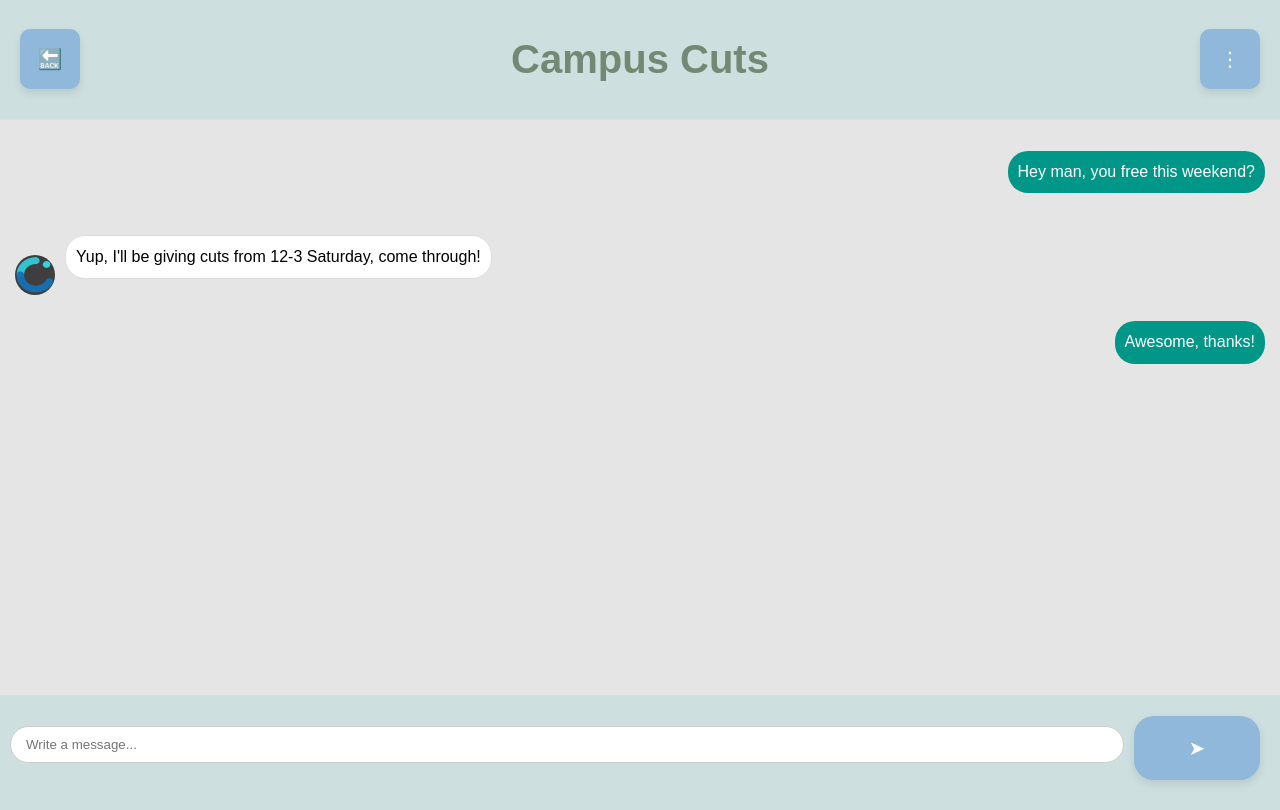
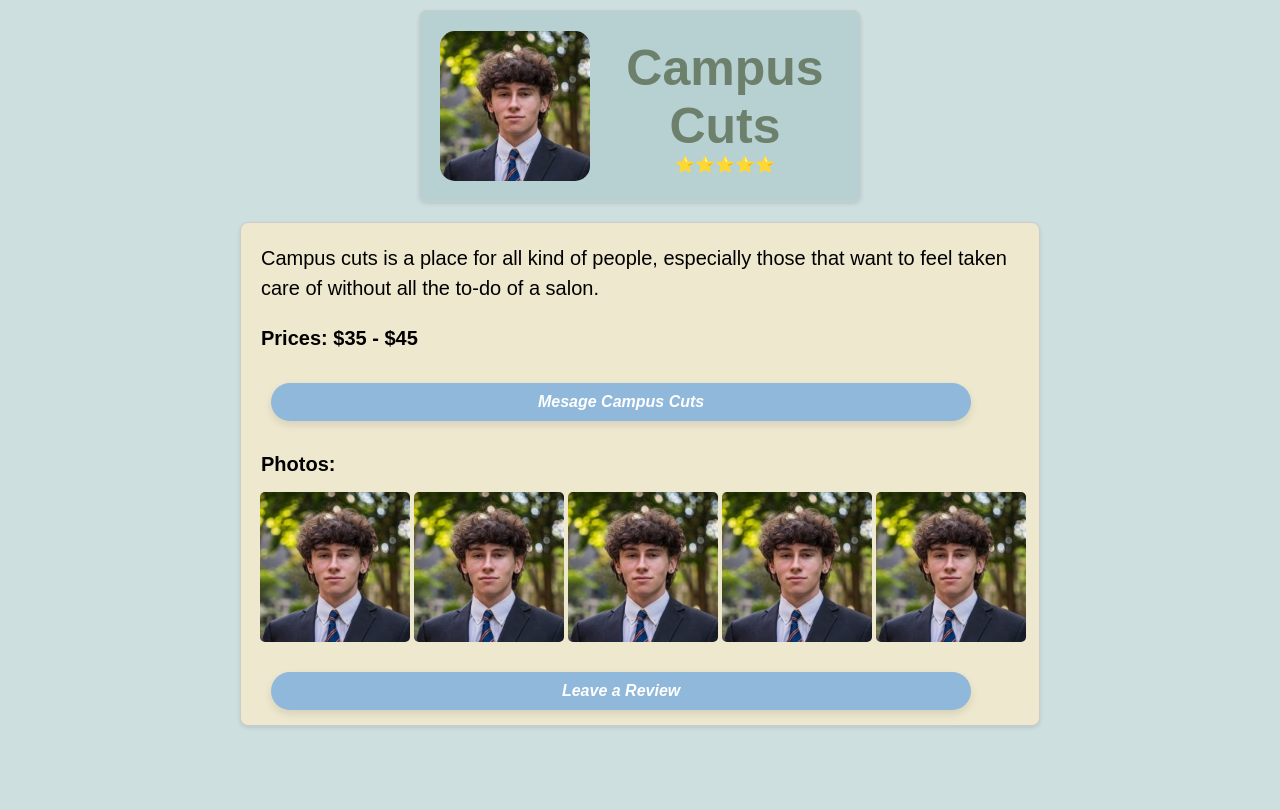
Before and after one commit to ClyveGassant/CampusConnect, a React (Create React App) app in the folder campusconnect/: page / in a window 1280 px wide. Built offline with nearby package versions, Linux system fonts and the light colour scheme.

Commit message:
TA check-in updates. Add ServiceDetailPage

```diff
--- a/campusconnect/src/App.js
+++ b/campusconnect/src/App.js
@@ -1,11 +1,12 @@
 import './App.css';
 import Homepage from './Components/Homepage';
 import MessagingPage from './Components/MessagingPage';
+import ServiceDetailPage from './Components/ServiceDetailPage';
 
 function App() {
   return (
     <div>
-      <MessagingPage></MessagingPage>
+      <ServiceDetailPage></ServiceDetailPage>
     </div>
 
   );
--- a/campusconnect/src/Components/Homepage.js
+++ b/campusconnect/src/Components/Homepage.js
@@ -1,5 +1,6 @@
 import React, { Component } from 'react'
 import '../Homepage.css'; // Make sure this path is correct
+import { ReactComponent as Logo } from '../logo.svg';
 
 export default class Homepage extends Component {
     handleSearch = (event) => {
@@ -9,7 +10,7 @@ export default class Homepage extends Component {
     render() {
         return (
         <div className="homepage">
-            <h1 className="title">CampusConnect</h1>
+            <Logo className="header-logo"></Logo>
             <h3 className="Select">Select a service:</h3>
             <div className="categories-left">
             <button>Men's Hair</button>
--- /dev/null
+++ b/campusconnect/src/Components/ServiceDetailPage.js
@@ -0,0 +1,49 @@
+import React, { Component } from 'react'
+import '../ServiceDetailPage.css';
+import profilePic from '../assets/campuscuts.jpg'; // Example profile pic import
+import examplePhoto1 from '../assets/campuscuts.jpg';
+import examplePhoto2 from '../assets/campuscuts.jpg'; // Example photo import
+import examplePhoto3 from '../assets/campuscuts.jpg'; // Example photo import
+import examplePhoto4 from '../assets/campuscuts.jpg';
+
+export default class Homepage extends Component {
+    render() {
+        return (
+            <div className="service-detail">
+                <div className="service-header">
+                    <img src={profilePic} alt="Profile" className="profile-picture" />
+                    <div className="title-rating-container">
+                        <h1 className="service-title">Campus Cuts</h1>
+                        <div className="rating">⭐⭐⭐⭐⭐</div>
+                    </div>
+                </div>
+                <div className="description-box">
+                    <div className="service-description">
+                        <p>
+                        Campus cuts is a place for all kind of people,
+                        especially those that want to feel taken care of without all
+                        the to-do of a salon.
+                        </p>
+                        <p className="prices">
+
+                        Prices: $35 - $45
+                        </p>
+                    </div>
+                    <button className="see-more">Mesage Campus Cuts</button>
+
+                    <div className="service-photos">
+                        <h2 className='photo-title'>Photos:</h2>
+                        <div className="photos-container">
+                            <img src={examplePhoto1} alt="Service example" />
+                            <img src={examplePhoto2} alt="Service example" />
+                            <img src={examplePhoto3} alt="Service example" />
+                            <img src={examplePhoto4} alt="Service example" />
+                            <img src={examplePhoto4} alt="Service example" />
+                        </div>
+                    </div>
+                        <button className="reviews">Leave a Review</button>
+                </div>
+            </div>
+        );
+    }
+}
--- a/campusconnect/src/Homepage.css
+++ b/campusconnect/src/Homepage.css
@@ -7,7 +7,7 @@ body, html {
   }
 
 .homepage {
-    font-family: 'Arial', sans-serif;
+    font-family: 'Neue Haas Unica Pro', sans-serif;
     text-align: center;
     margin: 0;
     padding: 0;
@@ -16,13 +16,15 @@ body, html {
     margin: auto;
   }
 
-  .title {
-    color: #738973;
+  .header-logo {
+    width: 40%;
+    margin: 20px auto;
   }
 
   .Select {
-    color: #8da298;
-    margin: 20px 0;
+    color: #6c806c;
+    margin-bottom: 10px;
+    margin-top: 0px;
   }
 
   .categories-left,
@@ -39,13 +41,15 @@ body, html {
     border: none;
     border-radius: 20px;
     margin: 10px;
-    padding: 20px 40px;
+    padding: 20px 20px;
     font-size: 16px;
     cursor: pointer;
     outline: none;
     box-shadow: 0 4px 8px rgba(0,0,0,0.1);
     transition: background-color 0.3s;
     width: 90%;
+    font-weight: bold;
+    font-style: italic;
   }
 
   button:hover {
@@ -62,10 +66,10 @@ body, html {
   .search-input {
     width: 100%;
     padding: 10px 40px 10px 20px; /* adjust padding to make space for the button */
-    border-radius: 30px; /* make it pill-shaped */
-    border: 2px solid #8fb8da; /* border color */
+    border-radius: 30px;
+    border: 2px solid #8fb8da;
     font-size: 16px;
-    outline: none; /* removes the outline to keep the design clean */
+    outline: none;
     position: relative; /* to position the search icon */
   }
 
@@ -76,7 +80,7 @@ body, html {
     transform: translateY(-80%);
     width: 32px; /* adjust size of the search button */
     height: 32px; /* adjust size of the search button */
-    background-color: #20a9c8; /* same as the border color */
+    background-color: #8fb8da;
     border: none;
     border-radius: 50%; /* circle shape */
     padding: 0;
@@ -93,7 +97,7 @@ body, html {
     font-size: 20px;
   }
 
-  /* additional styles to remove button's default styling */
+
   button:focus {
     outline: none;
   }
--- a/campusconnect/src/MessagingPage.css
+++ b/campusconnect/src/MessagingPage.css
@@ -2,7 +2,7 @@
     display: flex;
     flex-direction: column;
     height: 100vh;
-    font-family: 'Arial', sans-serif;
+    font-family: 'Neue Haas Unica Pro', sans-serif;
   }
 
   .messaging-header {
--- /dev/null
+++ b/campusconnect/src/ServiceDetailPage.css
@@ -0,0 +1,106 @@
+.service-detail {
+    font-family: 'Neue Haas Unica Pro', sans-serif;
+    text-align: center;
+    margin: 0;
+    padding: 0;
+    width: 100%;
+    max-width: 800px;
+    margin: auto;
+  }
+
+  .service-header {
+  display: flex;
+  align-items: center;
+  justify-content: flex-start;
+  flex-direction: row;
+  padding: 20px;
+  align-self: center;
+  background-color: #b7d1d3;
+  border: 1px solid #ccc;
+  border-radius: 8px;
+  padding-left: 20px;
+  max-width: 400px;
+  margin: auto;
+  margin-top: 10px;
+  box-shadow: 0 2px 4px rgba(0, 0, 0, 0.1);
+}
+
+.profile-picture {
+  width: 150px;
+  height: 150px;
+  border-radius: 10%;
+  margin-right: 20px;
+}
+
+.title-rating-container {
+  display: flex;
+  flex-direction: column;
+  align-items: center;
+}
+
+.service-title {
+  font-size: 50px;
+  font-weight: bold;
+  color: #6c806c;
+  margin: 0 0 0px 0;
+}
+
+.rating {
+  display: flex;
+  justify-content: flex-start;
+  padding: 0;
+  margin: 0;
+}
+
+.description-box {
+    background-color: #ede8ce;
+    border: 1px solid #ccc;
+    border-radius: 8px;
+    padding-left: 20px;
+    margin: 20px 0;
+    box-shadow: 0 2px 4px rgba(0, 0, 0, 0.1);
+    text-align: left;
+  }
+
+  .service-description p {
+    margin: px auto;
+    line-height: 1.5;
+    font-size: 20px;
+  }
+
+.prices {
+    font-weight: bold;
+}
+
+  .see-more,.book-appointment,
+  .reviews  {
+    background-color: #8fb8da;
+    color: white;
+    border: none;
+    padding: 10px 20px;
+    margin-bottom: 15px;
+    position: relative;
+    border-radius: 20px;
+    cursor: pointer;
+    display: inline-block; /* Allows margin to center the button */
+  }
+
+  .photos-container {
+    display: flex;
+    justify-content: center; /* Center photos */
+    margin-bottom: 20px; /* Space before buttons */
+    margin-right: 15px;
+  }
+
+  .photo-title{
+    font-size: 20px;
+  }
+
+  .photos-container img {
+    width: 150px; /* Adjust based on your design */
+    height: 150px; /* Adjust based on your design */
+    margin: 0 2px; /* Add spacing between photos */
+    border-radius: 5px;
+    object-fit: cover;
+  }
+/*  */
```
Also changed, not shown: campusconnect/src/assets/campuscuts.jpg (added), campusconnect/src/logo.svg.
